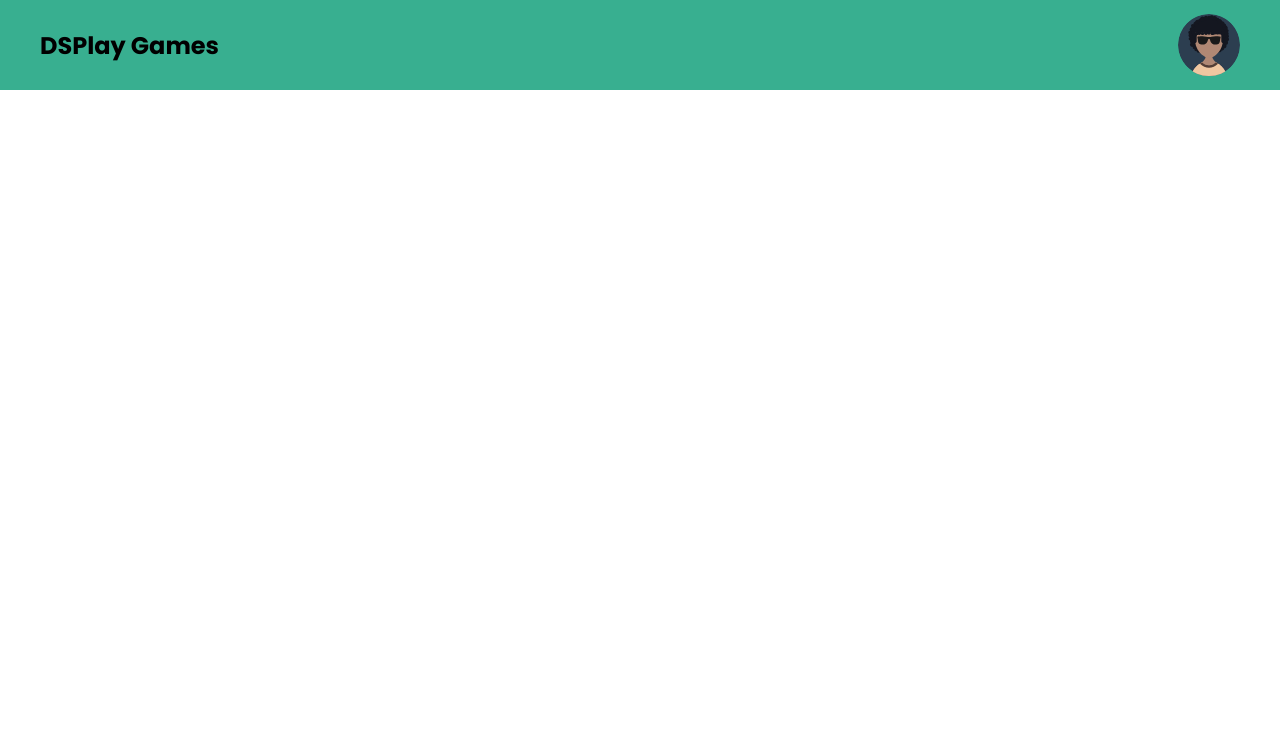
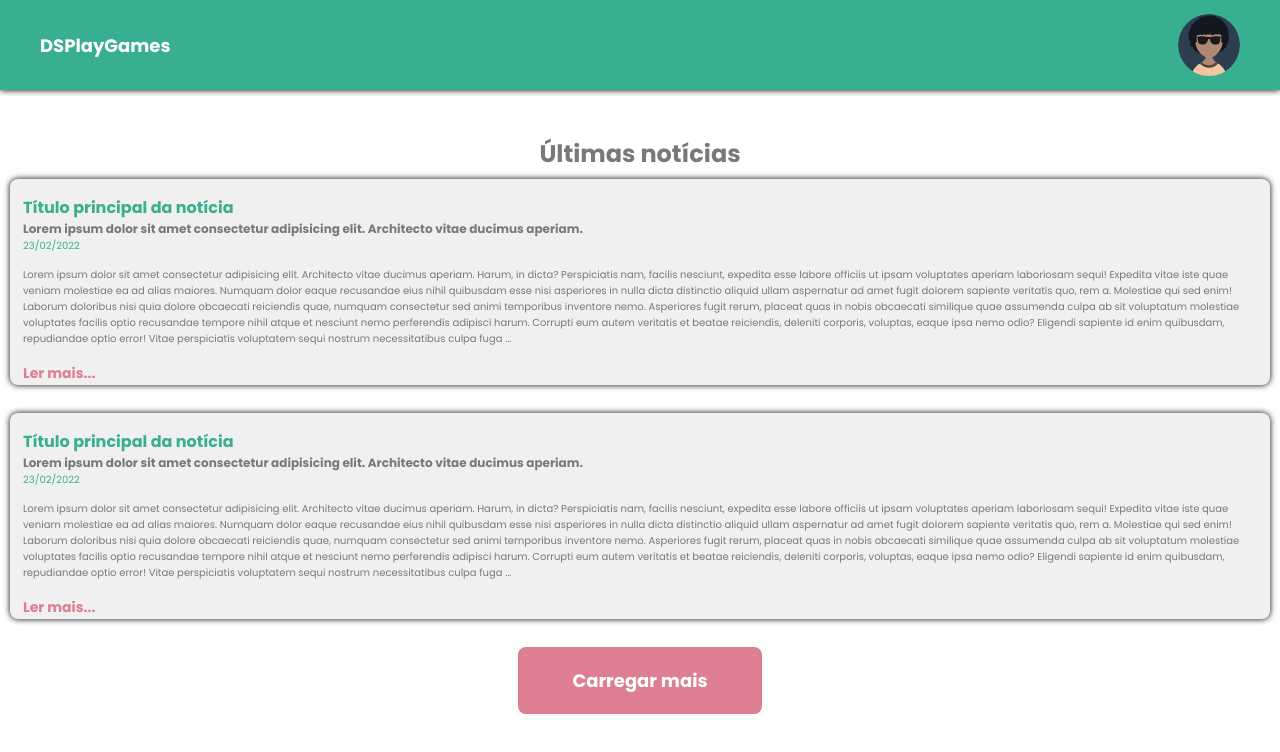
Before and after one commit to KennedyTeixeira/-Desafio-DSPlayGames, a plain HTML site: page index.html in a window 1280 px wide. Drawn offline with Linux system fonts and the light colour scheme.

Commit message:
finished section 'news' end fine adjustments in 'header'

```diff
--- a/css/styles.css
+++ b/css/styles.css
@@ -2,10 +2,12 @@
 
 :root {
     --color-green-life: #38AF90;
-    --color-whithe: #FFF;
+    --color-whithe: #FFFFFF;
     --color-grey: #797979;
+    --color-grey-light: #F0F0F0;
     --color-red-guava: #DD7E92;
-    --color-darck-light:  #383838;
+    --color-dark-light:  #383838;
+    --color-dark: #000000;
 }
 
 * {
@@ -20,15 +22,30 @@ header {
     height: 90px;
     width: 100%;
     padding: 14px 10px;
+    box-shadow: 0 0 0.4em var(--color-dark);
+}
+
+a {
+    text-decoration: none;
+}
+
+h2 {
+    color: var(--color-grey);
 }
 
 .menu-container {
+    color: var(--color-whithe);
     width: 100%;
     max-width: 1200px;
     margin: 0 auto;
     display: flex;
     justify-content: space-between;
     align-items: center;
+}
+
+.menu-name {
+    font-size: 18px;
+    font-weight: 700;
 }
 
 .menu-list {
@@ -39,6 +56,75 @@ header {
     height: 62px;
 }
 
+#news {
+    background-color: var(--color-whithe);
+    display: flex;
+    align-items: center;
+    flex-direction: column;
+    margin-top: 6px;
+}
+
+.news-title {
+    color: var(--color-grey);
+    padding: 40px 0 8px 0;
+    font-size: 24px;
+    font-weight: 700;
+}
+
+.news-card {
+    background-color: var(--color-grey-light);
+    border-radius: 8px;
+    margin: 0 10px;
+    margin-bottom: 28px;
+    box-shadow: 0 0 0.4em var(--color-dark);
+}
+
+.card-title {
+    color: var(--color-green-life);
+    padding: 16px 13px 0;
+    font-size: 16px;
+    font-weight: 700;
+}
+
+.news-summary {
+    color: var(--color-grey);
+    font-size: 12px;
+    font-weight: 700;
+    padding: 0 13px;
+}
+
+.news-date {
+    color: var(--color-green-life);
+    font-size: 10px;
+    font-weight: 400;
+    padding: 0 13px;
+}
+
+.news-text {
+    color: var(--color-grey);
+    font-size: 10px;
+    font-weight: 400;
+    padding: 13px 13px;
+}
+
+.more-news {
+    color: var(--color-red-guava);
+    font-size: 14px;
+    font-weight: 700;
+    padding: 0 13px;
+}
+
+.button-news {
+    background-color: var(--color-red-guava);
+    color: var(--color-whithe);
+    border: none;
+    width: 244px;
+    height: 67px;
+    font-size: 18px;
+    font-weight: 700;
+    border-radius: 8px;
+}
+
 /*.menu-list {
     list-style-type: none;
     display: flex;
--- a/index.html
+++ b/index.html
@@ -1,36 +1,91 @@
 <!DOCTYPE html>
 <html lang="pt-br">
   <head>
-    <meta charset="UTF-8">
-    <meta http-equiv="X-UA-Compatible" content="IE=edge">
-    <meta name="viewport" content="width=device-width, initial-scale=1.0">
+    <meta charset="UTF-8" />
+    <meta http-equiv="X-UA-Compatible" content="IE=edge" />
+    <meta name="viewport" content="width=device-width, initial-scale=1.0" />
     <title>DSPlayGames</title>
-    <link rel="stylesheet" href="css/styles.css">
+    <link rel="stylesheet" href="css/styles.css" />
   </head>
   <body>
     <header>
         <nav class="menu-container">
-            <h1>DSPlay Games</h1>
+            <h1 class="menu-name">DSPlayGames</h1>
             <ul class="menu-list">
               <li><a href="#news">Notícias</a></li>
               <li><a href="#games">Jogos</a></li>
               <li><a href="#sign-up">Inscreva-se</a></li>
             </ul>
             <div class="image-profile">
-                <img src="img/user.svg" alt="Perfil do Usuário">
+              <img src="img/user.svg" alt="Perfil do Usuário" />
             </div>
           </nav>
     </header>
     <main>
-        <section id="news" class="container">
-
+      <section id="news">
+        <h2 class="news-title">Últimas notícias</h2>
+        <div class="news-card">
+          <h3 class="card-title">Título principal da notícia</h3>
+          <p class="news-summary">
+            Lorem ipsum dolor sit amet consectetur adipisicing elit. Architecto
+            vitae ducimus aperiam.
+          </p>
+          <p class="news-date">23/02/2022</p>
+          <p class="news-text">
+            Lorem ipsum dolor sit amet consectetur adipisicing elit. Architecto
+            vitae ducimus aperiam. Harum, in dicta? Perspiciatis nam, facilis
+            nesciunt, expedita esse labore officiis ut ipsam voluptates aperiam
+            laboriosam sequi! Expedita vitae iste quae veniam molestiae ea ad
+            alias maiores. Numquam dolor eaque recusandae eius nihil quibusdam
+            esse nisi asperiores in nulla dicta distinctio aliquid ullam
+            aspernatur ad amet fugit dolorem sapiente veritatis quo, rem a.
+            Molestiae qui sed enim! Laborum doloribus nisi quia dolore obcaecati
+            reiciendis quae, numquam consectetur sed animi temporibus inventore
+            nemo. Asperiores fugit rerum, placeat quas in nobis obcaecati
+            similique quae assumenda culpa ab sit voluptatum molestiae
+            voluptates facilis optio recusandae tempore nihil atque et nesciunt
+            nemo perferendis adipisci harum. Corrupti eum autem veritatis et
+            beatae reiciendis, deleniti corporis, voluptas, eaque ipsa nemo
+            odio? Eligendi sapiente id enim quibusdam, repudiandae optio error!
+            Vitae perspiciatis voluptatem sequi nostrum necessitatibus culpa
+            fuga ...
+          </p>
+          <a class="more-news" href="#">Ler mais...</a>
+        </div>
+        <div class="news-card">
+          <h3 class="card-title">Título principal da notícia</h3>
+          <p class="news-summary">
+            Lorem ipsum dolor sit amet consectetur adipisicing elit. Architecto
+            vitae ducimus aperiam.
+          </p>
+          <p class="news-date">23/02/2022</p>
+          <p class="news-text">
+            Lorem ipsum dolor sit amet consectetur adipisicing elit. Architecto
+            vitae ducimus aperiam. Harum, in dicta? Perspiciatis nam, facilis
+            nesciunt, expedita esse labore officiis ut ipsam voluptates aperiam
+            laboriosam sequi! Expedita vitae iste quae veniam molestiae ea ad
+            alias maiores. Numquam dolor eaque recusandae eius nihil quibusdam
+            esse nisi asperiores in nulla dicta distinctio aliquid ullam
+            aspernatur ad amet fugit dolorem sapiente veritatis quo, rem a.
+            Molestiae qui sed enim! Laborum doloribus nisi quia dolore obcaecati
+            reiciendis quae, numquam consectetur sed animi temporibus inventore
+            nemo. Asperiores fugit rerum, placeat quas in nobis obcaecati
+            similique quae assumenda culpa ab sit voluptatum molestiae
+            voluptates facilis optio recusandae tempore nihil atque et nesciunt
+            nemo perferendis adipisci harum. Corrupti eum autem veritatis et
+            beatae reiciendis, deleniti corporis, voluptas, eaque ipsa nemo
+            odio? Eligendi sapiente id enim quibusdam, repudiandae optio error!
+            Vitae perspiciatis voluptatem sequi nostrum necessitatibus culpa
+            fuga ...
+          </p>
+          <a class="more-news" href="#">Ler mais...</a>
+        </div>
+        <form action="#">
+          <input class="button-news" type="submit" value="Carregar mais" />
+        </form>
       </section>
-        <section id="games" class="container">
-
-        </section>
-        <section id="sign-up" class="container">
-
-        </section>
+      <section id="games"></section>
+      <section id="sign-up"></section>
     </main>
     <footer>
       <nav>
```
Lines whose indentation alone changed are shown as unchanged.
